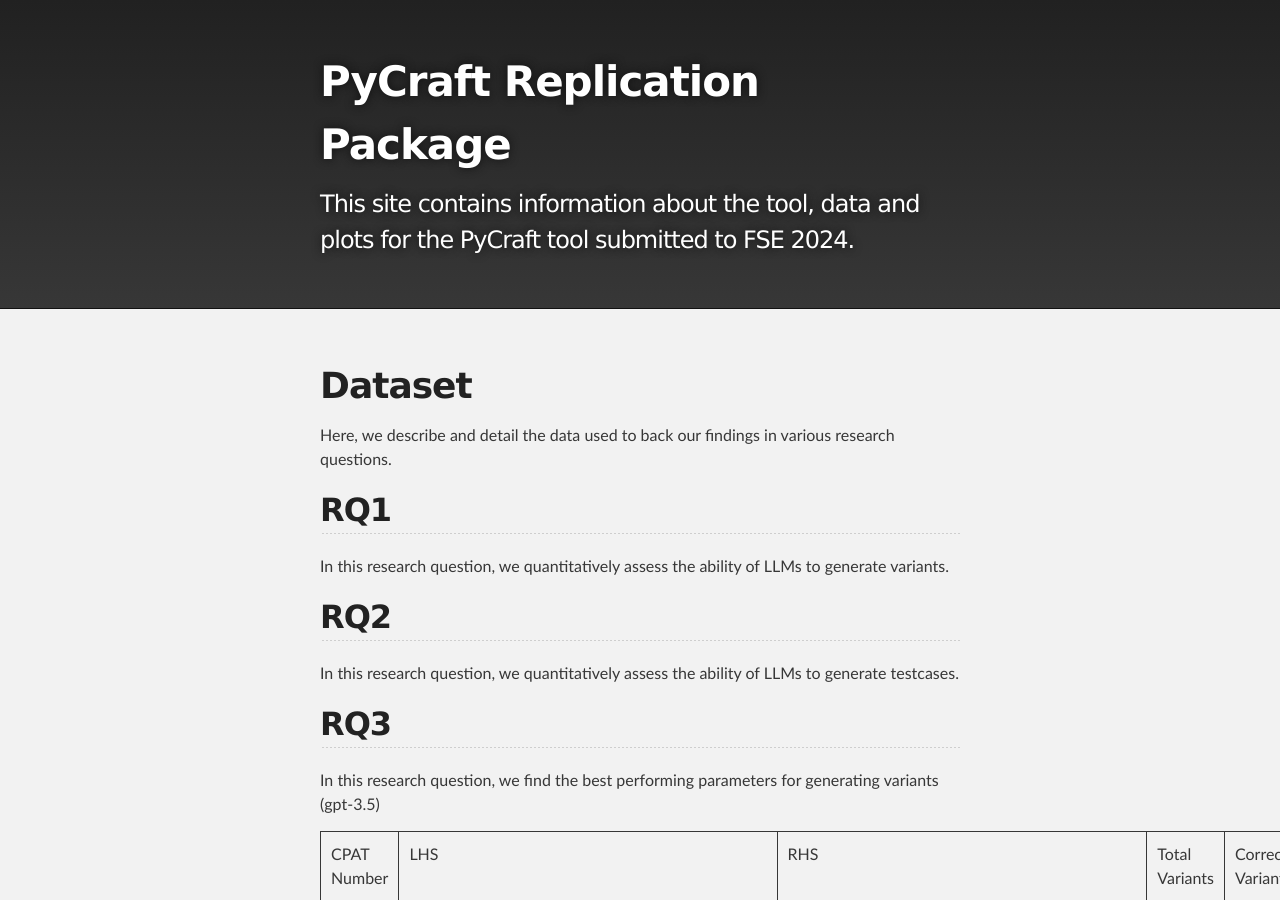
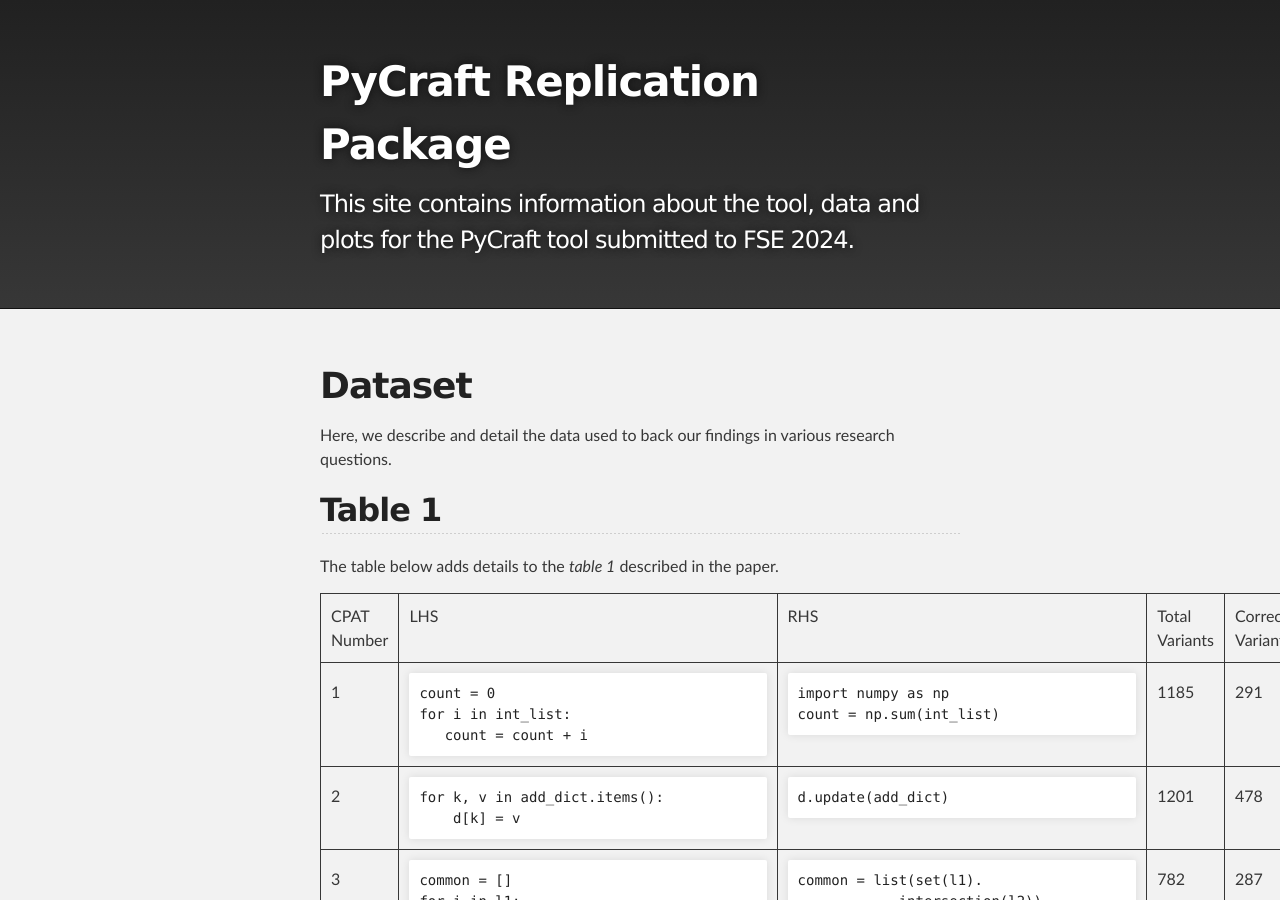
Before and after one commit to PyCraftTool/PyCraftTool.github.io, a Jekyll site: the page built from dataset.md, in a window 1280 px wide and 900 px high. Built offline with Jekyll 4.4.1, drawn with Linux system fonts in a browser that asks for light colours; our own code applies the rules of GitHub Pages for plain Markdown files; some of the changed text lies outside the part shown.

Commit message:
rename header to table 1

```diff
--- a/dataset.md
+++ b/dataset.md
@@ -6,17 +6,9 @@
 Here, we describe and detail the data used to
 back our findings in various research questions.
 
-## RQ1
-In this research question, we quantitatively
-assess the ability of LLMs to generate variants.
-
-## RQ2
-In this research question, we quantitatively
-assess the ability of LLMs to generate testcases.
-
-## RQ3
-In this research question, we find the best performing parameters
-for generating variants (gpt-3.5)
+## Table 1
+The table below adds details to the _table 1_
+described in the paper.
 <table>
     <tr>
         <td>CPAT Number</td>
```
Also changed, not shown: other parts of dataset.md (+16 -0 lines), 1 other file.
